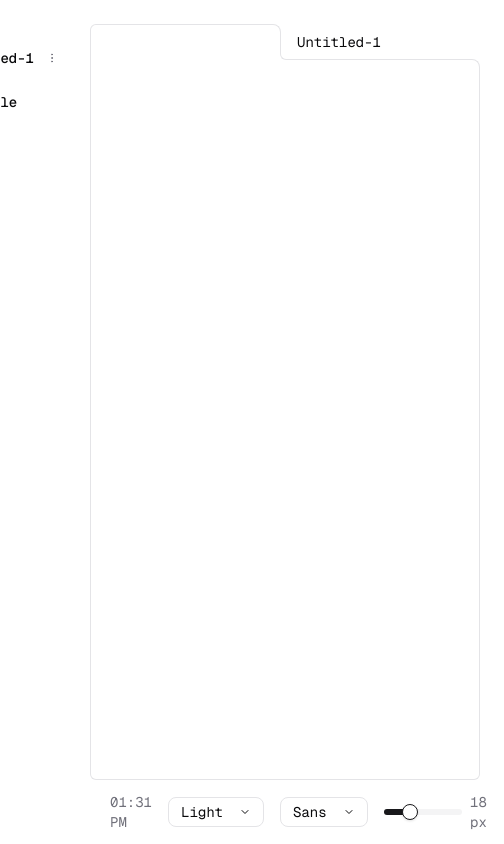
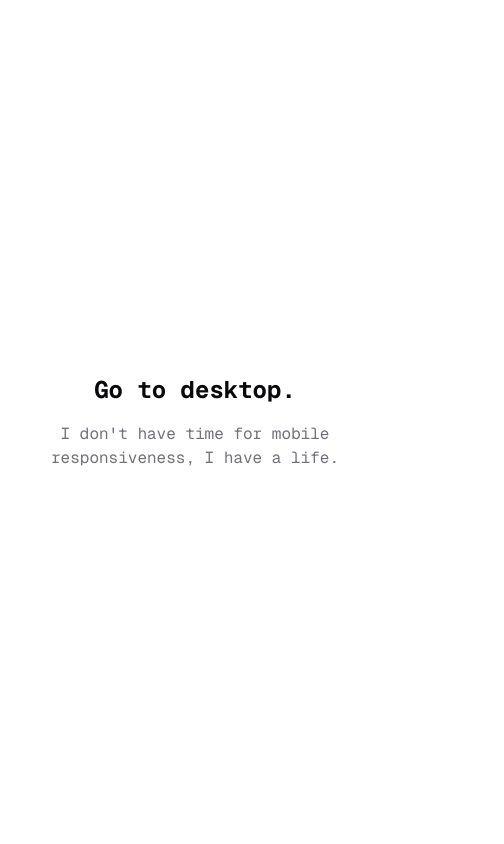
Before and after one commit to tell22tell23/jot, a Next.js app: page / in a window 390 px wide. Shown: the whole page, 504 px wide, since content can reach past the window. Built offline with nearby package versions, Linux system fonts and the light colour scheme.

Commit message:
reponsiveness

```diff
--- a/src/app/page.tsx
+++ b/src/app/page.tsx
@@ -4,12 +4,21 @@ import TextArea from "@/components/textarea";
 
 export default function Home() {
     return (
-        <main className="max-w-4xl mx-auto h-dvh flex items-stretch justify-center font-mono gap-x-4">
-            <Sidebar />
-            <section className="max-w-2xl mx-auto h-full w-full flex items-stretch flex-col pt-6">
-                <TextArea />
-                <Footer />
-            </section>
+        <main className="max-w-4xl mx-auto h-dvh font-mono gap-x-4">
+            <div className="h-full md:hidden flex items-center justify-center flex-col gap-4 px-4">
+                <h1 className="text-2xl font-bold">Go to desktop.</h1>
+                <p className="text-md text-muted-foreground text-center">
+                    I don't have time for mobile responsiveness, I have a life.
+                </p>
+            </div>
+
+            <div className="h-full hidden md:flex items-stretch justify-center px-4">
+                <Sidebar />
+                <section className="max-w-2xl mx-auto h-full w-full flex items-stretch flex-col pt-6">
+                    <TextArea />
+                    <Footer />
+                </section>
+            </div>
         </main>
     );
 }
--- a/src/components/textarea.tsx
+++ b/src/components/textarea.tsx
@@ -16,7 +16,7 @@ export default function Textarea() {
     const file = getFileContent(currentFileId);
 
     return (
-        <div className="overflow-hidden h-full">
+        <div className="w-full overflow-hidden h-full">
             <div className="h-full relative shadow-inner-border rounded-sm bg-card pt-9">
                 <div className="absolute origin-top-right bg-background w-[200px] h-9 right-0 top-0 border-l border-l-border border-b border-b-border rounded-bl-sm flex items-center justify-start px-4">
                     <span className="truncate text-sm">{file?.title}</span>
--- /dev/null
+++ b/src/hooks/use-font-store.ts
@@ -0,0 +1,20 @@
+import { create } from "zustand";
+import { persist } from "zustand/middleware";
+import { type Font } from "@/types";
+
+interface FontState {
+    font: Font;
+    setFont: (font: Font) => void;
+}
+
+export const useFontStore = create<FontState>()(
+    persist(
+        (set) => ({
+            font: "sans",
+            setFont: (font) => set({ font }),
+        }),
+        {
+            name: "font-storage",
+        }
+    )
+);
```
Also changed, not shown: 2 other files (tests, documents, lock files or other folders).
